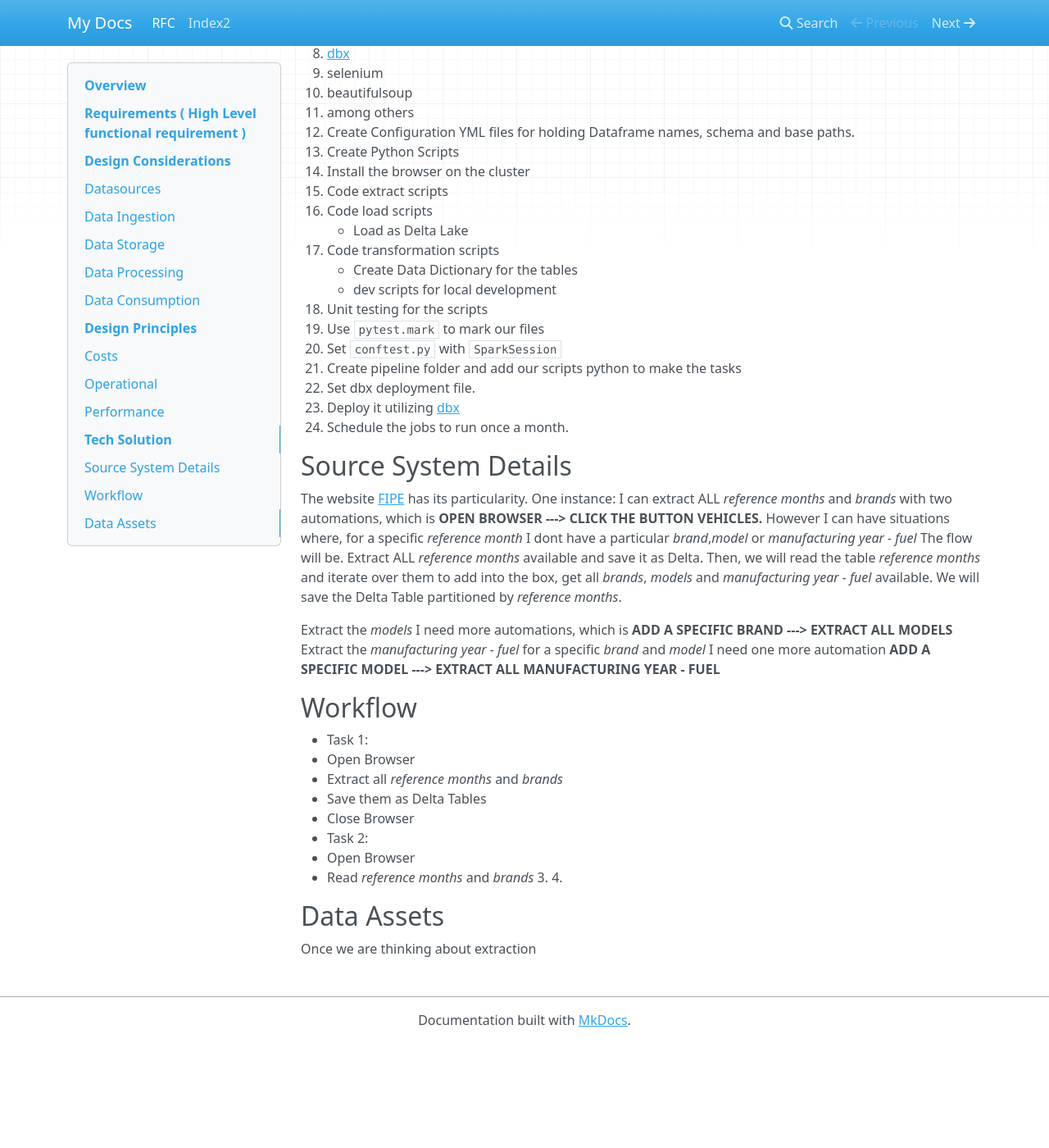
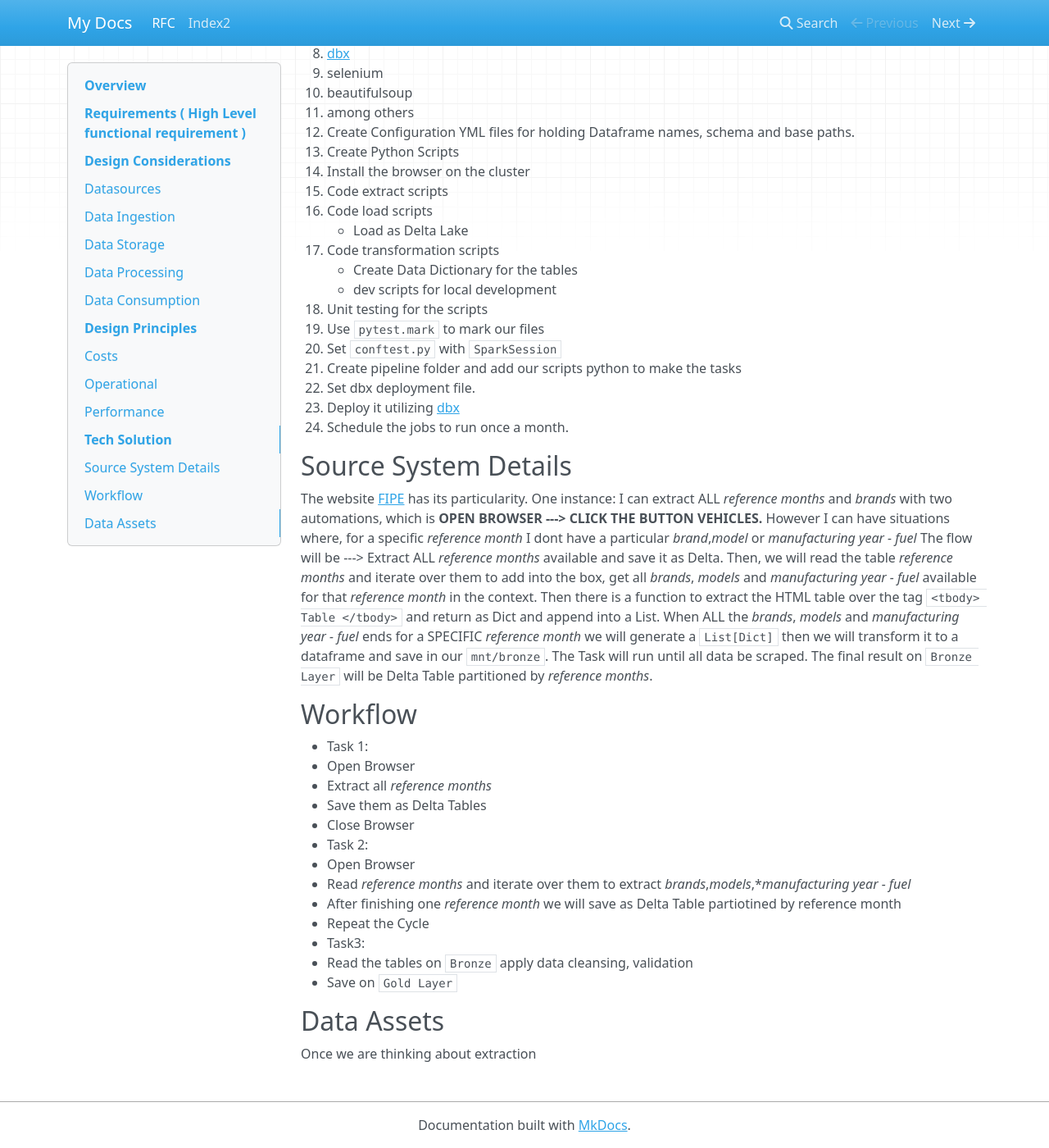
Before and after one commit to doug-pires/de-fipe, an MkDocs documentation site: the page built from docs/RFC.md, in a window 1280 px wide and 1400 px high, scrolled down 2196 px. Shown: the whole window at 82% size. Built offline with MkDocs 1.6.1, drawn with Linux system fonts in a browser that asks for light colours; nearby versions of some CDN libraries; before the commit the page ends 3468 px from its top, so only the background shows below that.

Commit message:
feat: Workflow decided, tested out the workflow and function to return a Dict

```diff
--- a/docs/RFC.md
+++ b/docs/RFC.md
@@ -101,23 +101,25 @@ The website [FIPE](https://veiculos.fipe.org.br/) has its particularity.
 One instance:
 I can extract ALL *reference months* and *brands* with two automations, which is **OPEN BROWSER ---> CLICK THE BUTTON VEHICLES.**
 However I can have situations where, for a specific *reference month* I dont have a particular *brand*,*model* or *manufacturing year - fuel*
-The flow will be. Extract ALL *reference months* available and save it as Delta.
-Then, we will read the table *reference months* and iterate over them to add into the box, get all *brands*, *models* and *manufacturing year - fuel* available. We will save the Delta Table partitioned by *reference months*.
-
-Extract the *models* I need more automations, which is **ADD A SPECIFIC BRAND ---> EXTRACT ALL MODELS**
-Extract the *manufacturing year - fuel* for a specific *brand* and *model* I need one more automation **ADD A SPECIFIC MODEL ---> EXTRACT ALL MANUFACTURING YEAR - FUEL**
+The flow will be ---> Extract ALL *reference months* available and save it as Delta.
+Then, we will read the table *reference months* and iterate over them to add into the box, get all *brands*, *models* and *manufacturing year - fuel* available for that *reference month* in the context.
+Then there is a function to extract the HTML table over the tag `<tbody> Table </tbody>` and return as Dict and append into a List. When ALL the *brands*, *models* and *manufacturing year - fuel* ends for a SPECIFIC *reference month* we will generate a `List[Dict]` then we will transform it to a dataframe and save in our `mnt/bronze`. The Task will run until all data be scraped.
+The final result on `Bronze Layer` will be Delta Table partitioned by *reference months*.
 
 ## Workflow
 - Task 1:
   1. Open Browser
-  2. Extract all *reference months* and *brands*
+  2. Extract all *reference months*
   3. Save them as Delta Tables
   4. Close Browser
 - Task 2:
    1. Open Browser
-   2. Read *reference months* and *brands*
-   3.
-4.
+   2. Read *reference months* and iterate over them to extract *brands*,*models*,**manufacturing year - fuel*
+   3. After finishing one *reference month* we will save as Delta Table partiotined by reference month
+   4. Repeat the Cycle
+- Task3:
+   1. Read the tables on `Bronze` apply data cleansing, validation
+   2. Save on `Gold Layer`
 
 ## Data Assets
 Once we are thinking about extraction
```
Also changed, not shown: 3 other files.
